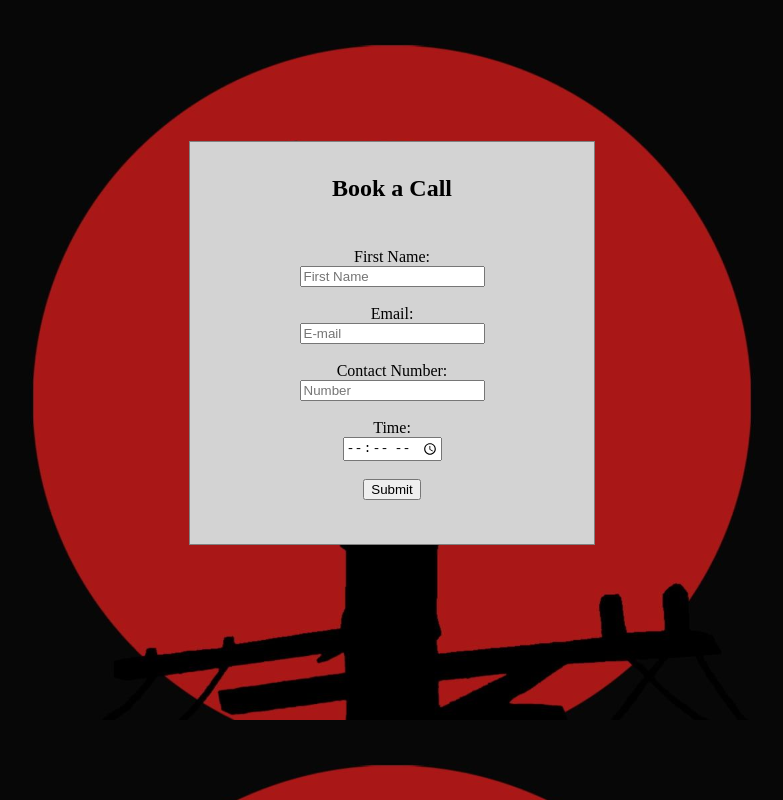
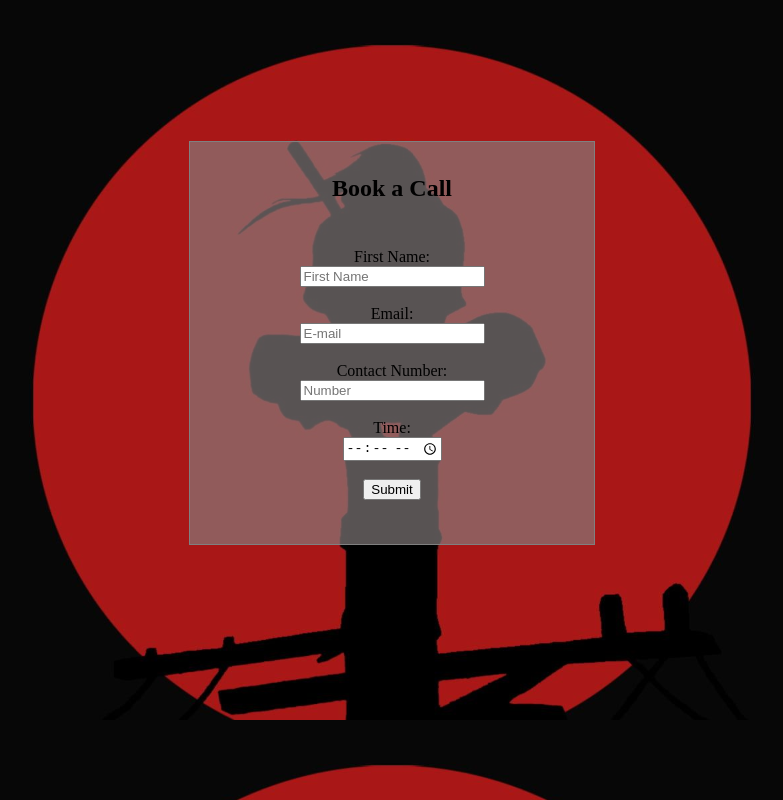
Before and after one commit to sushantshirsekar/basic_form, a plain HTML site: page Basic Form/index.html in a window 1280 px wide. Shown: the whole page, without its empty margins (248-1031 px from the left). Drawn offline with Linux system fonts and the light colour scheme.

Commit message:
Update style.css

```diff
--- a/Basic Form/style.css
+++ b/Basic Form/style.css
@@ -17,7 +17,7 @@ button{
     width: 404px;
     height: 402px;
     margin: auto;
-    background-color: lightgrey;
+    background-color: rgba(134, 126, 126, 0.658);
 }
 .msg{
     text-align: center;
```
